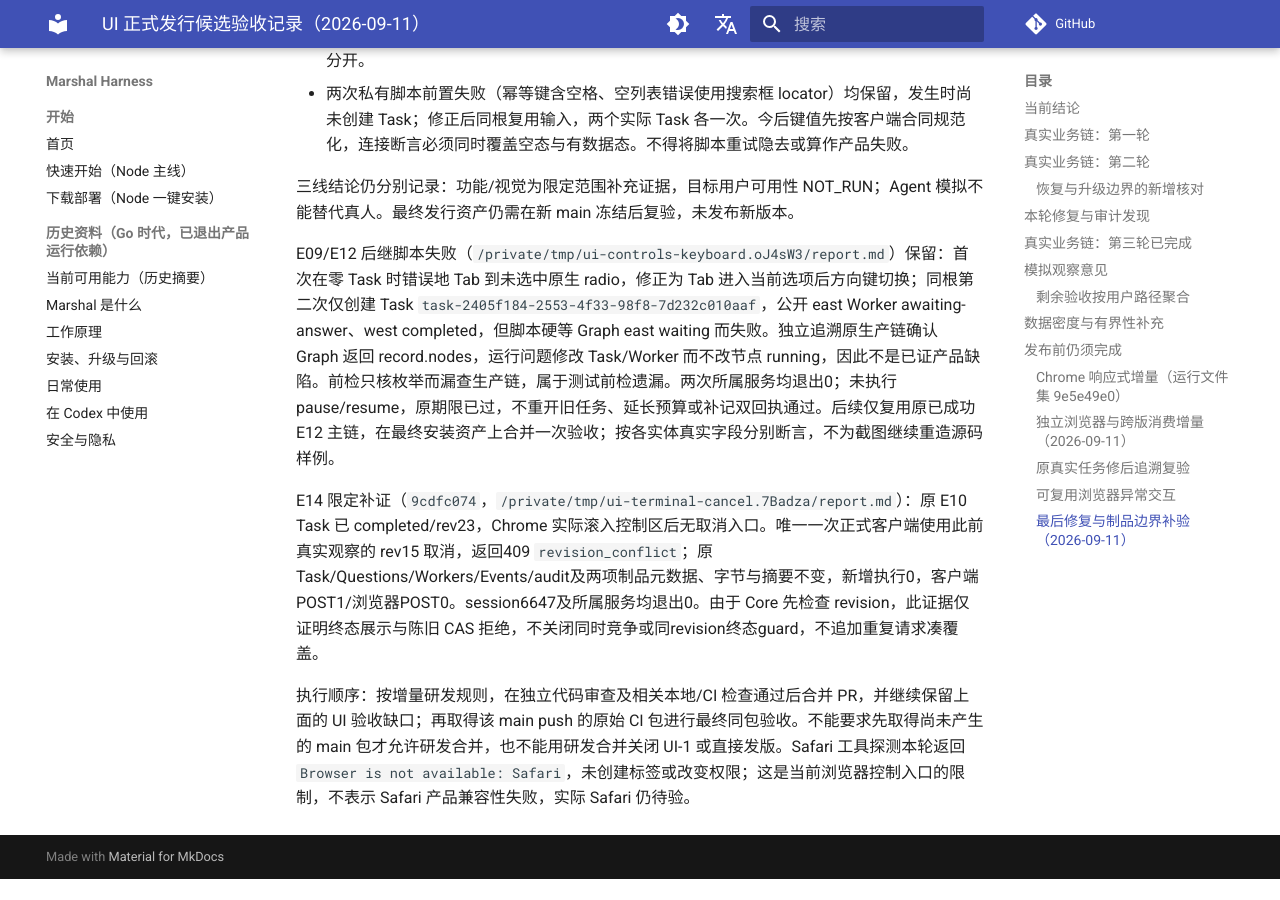
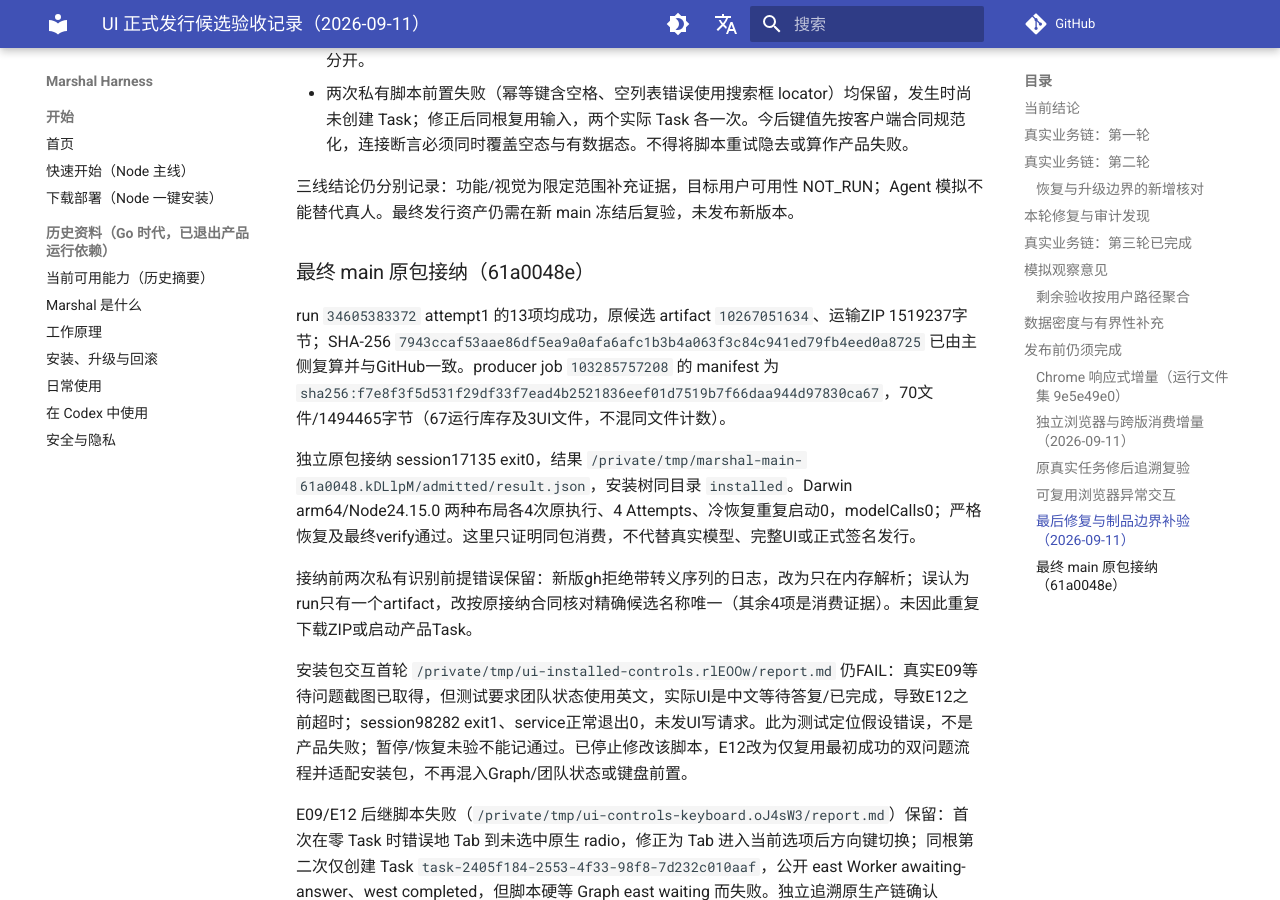
Before and after one commit to chiga0/marshal-harness, an MkDocs documentation site: the page built from docs/ui-1/release-validation-2026-09-11.md, in a window 1280 px wide and 900 px high, scrolled down 17444 px. Built offline with MkDocs 1.6.1 and Material for MkDocs 9.7.7, drawn with Linux system fonts in a browser that asks for light colours; comment, search, counter and statistics services are not loaded; before the commit the page ends 18323 px from its top, so only the background shows below that.

Commit message:
docs(ui): record exact main package admission and probe limits

```diff
--- a/docs/ui-1/release-validation-2026-09-11.md
+++ b/docs/ui-1/release-validation-2026-09-11.md
@@ -256,6 +256,16 @@ E18/E19 单次受控 Chrome 152 实测记录于 `/private/tmp/ui-pub.PV5WYZ/repo
 
 三线结论仍分别记录：功能/视觉为限定范围补充证据，目标用户可用性 NOT_RUN；Agent 模拟不能替代真人。最终发行资产仍需在新 main 冻结后复验，未发布新版本。
 
+### 最终 main 原包接纳（61a0048e）
+
+run `34605383372` attempt1 的13项均成功，原候选 artifact `10267051634`、运输ZIP 1519237字节；SHA-256 `7943ccaf53aae86df5ea9a0afa6afc1b3b4a063f3c84c941ed79fb4eed0a8725` 已由主侧复算并与GitHub一致。producer job `103285757208` 的 manifest 为 `sha256:f7e8f3f5d531f29df33f7ead4b2521836eef01d7519b7f66daa944d97830ca67`，70文件/1494465字节（67运行库存及3UI文件，不混同文件计数）。
+
+独立原包接纳 session17135 exit0，结果 `/private/tmp/marshal-main-61a0048.kDLlpM/admitted/result.json`，安装树同目录 `installed`。Darwin arm64/Node24.15.0 两种布局各4次原执行、4 Attempts、冷恢复重复启动0，modelCalls0；严格恢复及最终verify通过。这里只证明同包消费，不代替真实模型、完整UI或正式签名发行。
+
+接纳前两次私有识别前提错误保留：新版gh拒绝带转义序列的日志，改为只在内存解析；误认为run只有一个artifact，改按原接纳合同核对精确候选名称唯一（其余4项是消费证据）。未因此重复下载ZIP或启动产品Task。
+
+安装包交互首轮 `/private/tmp/ui-installed-controls.rlEOOw/report.md` 仍FAIL：真实E09等待问题截图已取得，但测试要求团队状态使用英文，实际UI是中文等待答复/已完成，导致E12之前超时；session98282 exit1、service正常退出0，未发UI写请求。此为测试定位假设错误，不是产品失败；暂停/恢复未验不能记通过。已停止修改该脚本，E12改为仅复用最初成功的双问题流程并适配安装包，不再混入Graph/团队状态或键盘前置。
+
 E09/E12 后继脚本失败（`/private/tmp/ui-controls-keyboard.oJ4sW3/report.md`）保留：首次在零 Task 时错误地 Tab 到未选中原生 radio，修正为 Tab 进入当前选项后方向键切换；同根第二次仅创建 Task `task-2405f184-2553-4f33-98f8-7d232c010aaf`，公开 east Worker awaiting-answer、west completed，但脚本硬等 Graph east waiting 而失败。独立追溯原生产链确认 Graph 返回 record.nodes，运行问题修改 Task/Worker 而不改节点 running，因此不是已证产品缺陷。前检只核枚举而漏查生产链，属于测试前检遗漏。两次所属服务均退出0；未执行 pause/resume，原期限已过，不重开旧任务、延长预算或补记双回执通过。后续仅复用原已成功 E12 主链，在最终安装资产上合并一次验收；按各实体真实字段分别断言，不为截图继续重造源码样例。
 
 E14 限定补证（`9cdfc074`，`/private/tmp/ui-terminal-cancel.7Badza/report.md`）：原 E10 Task 已 completed/rev23，Chrome 实际滚入控制区后无取消入口。唯一一次正式客户端使用此前真实观察的 rev15 取消，返回409 `revision_conflict`；原 Task/Questions/Workers/Events/audit及两项制品元数据、字节与摘要不变，新增执行0，客户端POST1/浏览器POST0。session6647及所属服务均退出0。由于 Core 先检查 revision，此证据仅证明终态展示与陈旧 CAS 拒绝，不关闭同时竞争或同revision终态guard，不追加重复请求凑覆盖。
```
